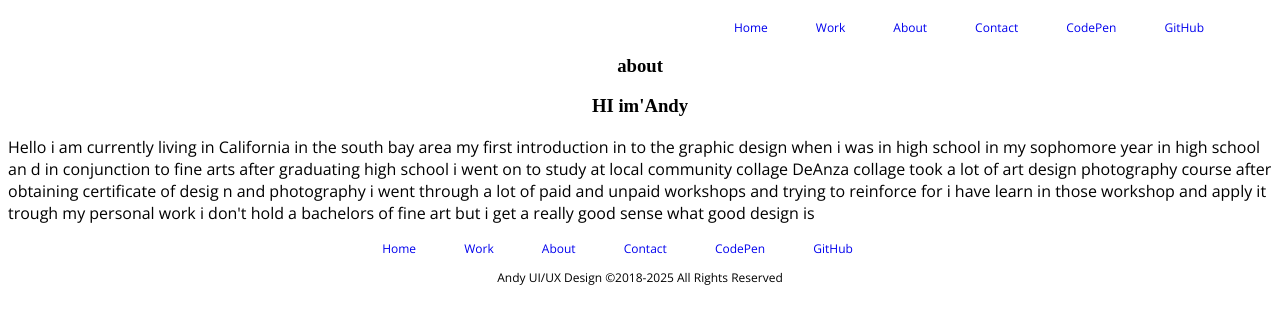
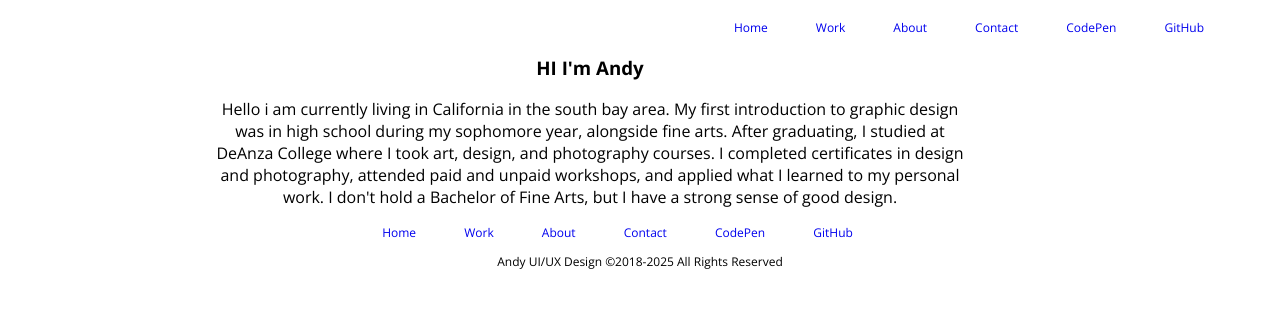
Before and after one commit to Andywoo01/Astudio-profilo, a website: page about/about.html.HTML in a window 1280 px wide. Shown: the part 61-384 px from the top of the page. Drawn offline with nearby package versions, Linux system fonts and the light colour scheme.

Commit message:
update
update

```diff
--- a/about/about.html.HTML
+++ b/about/about.html.HTML
@@ -7,7 +7,8 @@
     <meta name="viewport" content="width=device-width, initial-scale=1.0">
     <title>Andy UI/UX Design</title>
     <link rel="stylesheet" type="text/css" href="../css/portifilo.css">
-
+    <!-- Page-specific stylesheet -->
+    <link rel="stylesheet" type="text/css" href="about.css">
 </head>
 <body>
    <h1>Andy UI/UX Design</h1>
@@ -19,16 +20,17 @@
         <a href="https://codepen.io/your-work">CodePen</a>
         <a href="https://github.com/Andywoo01">GitHub</a>
     </nav>
-    <h3>about</h3>
-<div>
-    <h3>HI im'Andy</h3>
+
+<div class="intro-andy">
+    <h3>HI I'm Andy</h3>
     <p>Hello
-i am currently living  in California in the south bay area my first introduction in
-to the graphic design   when i was in high school in my sophomore year in high school an
-d in conjunction  to fine arts after graduating  high school i went  on to study at  local community
-collage DeAnza collage took a lot  of art design photography course  after obtaining  certificate of desig
-n and photography  i went through a lot of paid and unpaid workshops and trying to reinforce  for i have learn in those workshop and apply it trough my personal work i don't hold a bachelors of fine art  but i get a really  good sense what good design is</p>
-    </div>
+i am currently living in California in the south bay area. My first introduction to
+graphic design was in high school during my sophomore year, alongside fine arts. After
+graduating, I studied at DeAnza College where I took art, design, and photography courses.
+I completed certificates in design and photography, attended paid and unpaid workshops, and
+applied what I learned to my personal work. I don't hold a Bachelor of Fine Arts, but I
+have a strong sense of good design.</p>
+</div>
     <footer>
         <div class="footer-links">
             <a href="../homepage.html">Home</a>
--- a/css/portifilo.css
+++ b/css/portifilo.css
@@ -46,9 +46,9 @@ h3{
     text-align: center;
 }
 
-
-div#id{
-   width: 320px;
-   height: 50px;
-   margin-left: 500px;;
+.intro-andy{
+text-align: center;
+font-family:'Open Sans', sans-serif;
+padding-left:200px;
+padding-right:300px;
 }
```
